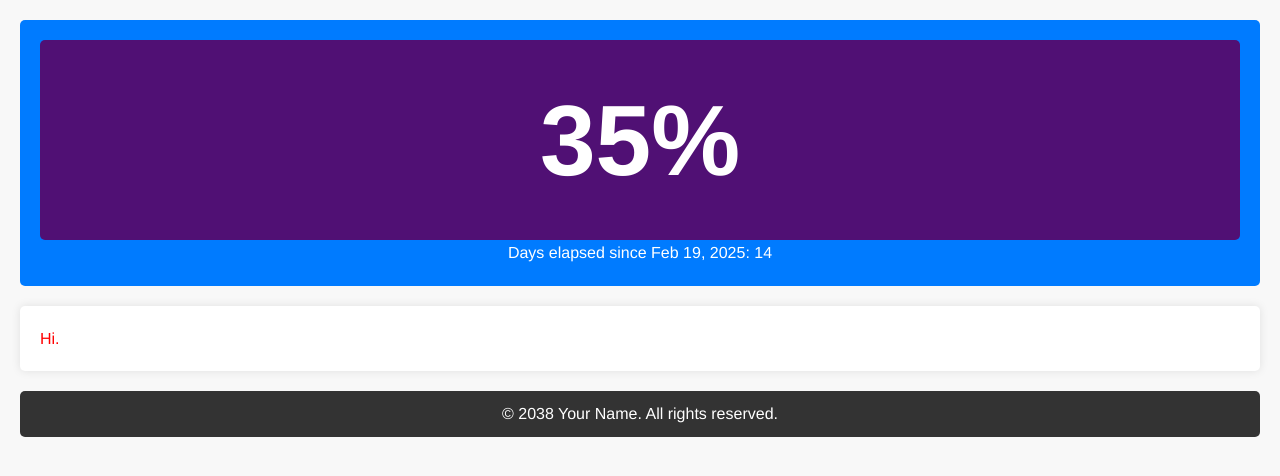
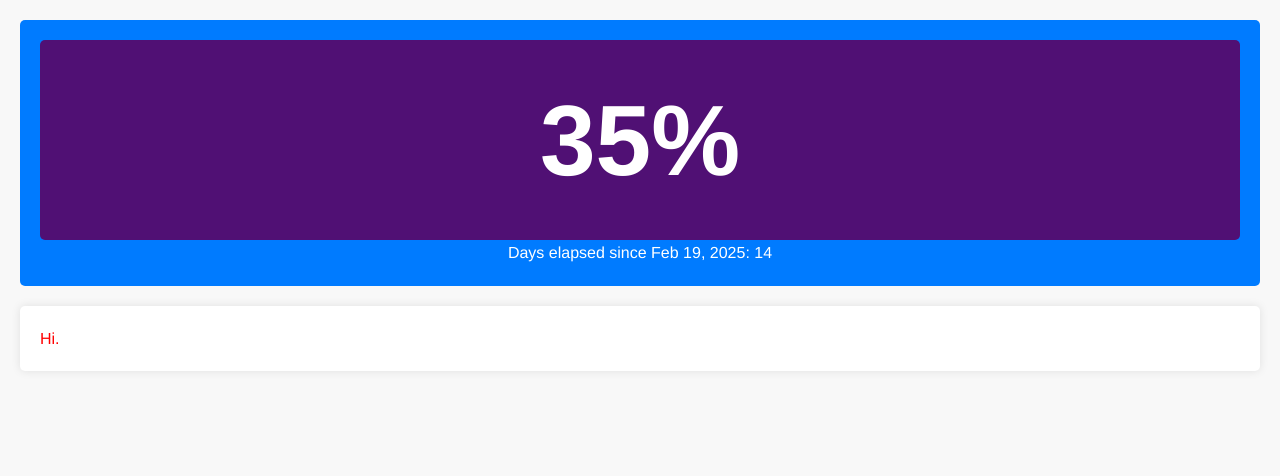
Before and after one commit to stevenhien/Elapsed-Time-Project, a plain HTML site: page index.html in a window 1280 px wide. Drawn offline with Linux system fonts and the light colour scheme.

Commit message:
Add files via upload

```diff
--- a/index.html
+++ b/index.html
@@ -16,10 +16,10 @@
     </header>
     <main>
         <p>Hi.</p>
-    </main>
+    <!-- </main>
     <footer>
-        <p>&copy; 2038 Your Name. All rights reserved.</p>
-    </footer>
+        <p>&copy; 2025 Your Name. All rights reserved.</p>
+    </footer> -->
 </body>
 
 </html>
```
